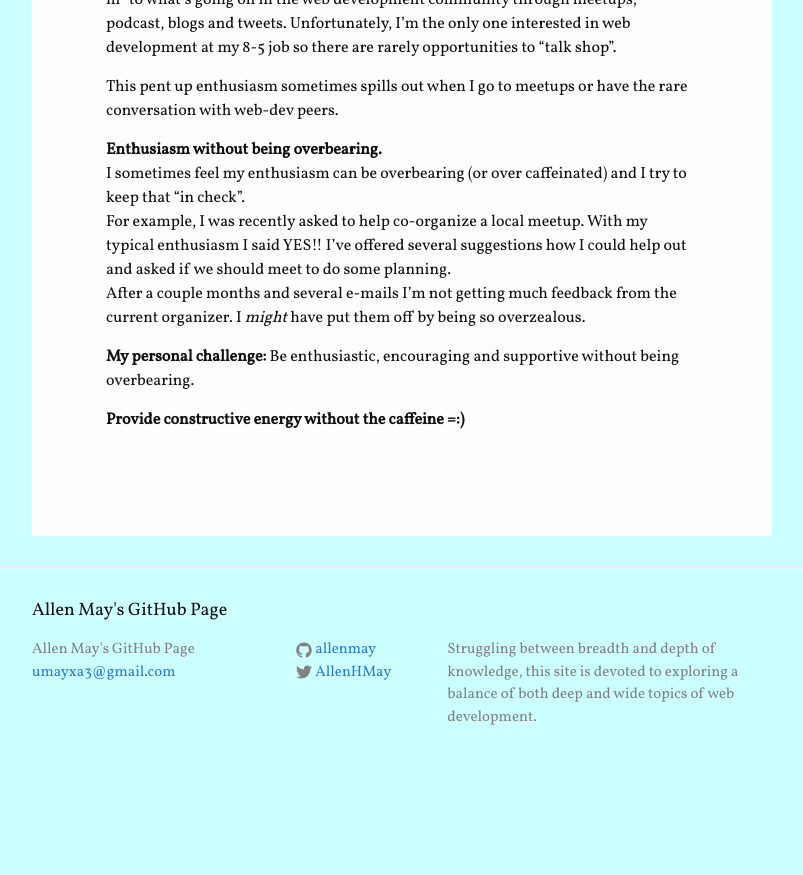
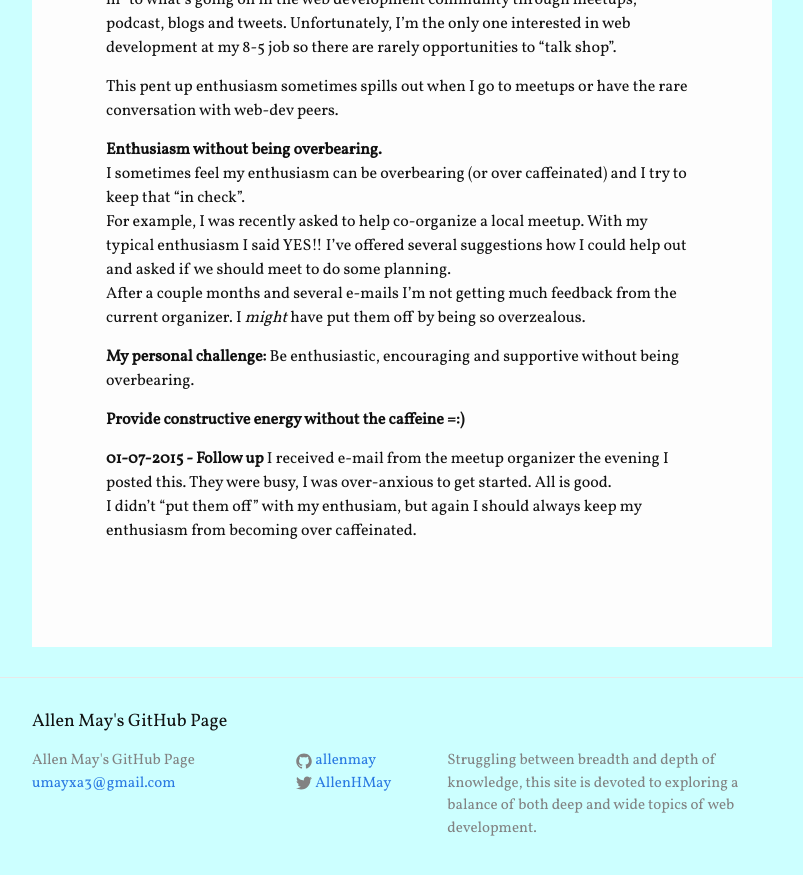
Before and after one commit to AllenMay/allenmay.github.io, a Jekyll site: the page built from _posts/2015-01-06-getting-real-enthusiasm.markdown, in a window 1280 px wide and 900 px high, scrolled down 673 px. Shown: the top 875 px of the window, without its empty margins (238-1041 px from the left). Built offline with Jekyll 4.4.1, drawn with Linux system fonts in a browser that asks for light colours; before the commit the page ends 1462 px from its top, so only the background shows below that.

Commit message:
Adding update

```diff
--- a/_posts/2015-01-06-getting-real-enthusiasm.markdown
+++ b/_posts/2015-01-06-getting-real-enthusiasm.markdown
@@ -26,5 +26,9 @@ After a couple months and several e-mails I'm not getting much feedback from the
 
 **Provide constructive energy without the caffeine =:)**
 
+**01-07-2015 - Follow up**
+I received e-mail from the meetup organizer the evening I posted this. They were busy, I was over-anxious to get started. All is good.
+I didn't "put them off" with my enthusiam, but again I should always keep my enthusiasm from becoming over caffeinated.
+
 [1]: https://gettingreal.37signals.com/
 [2]: https://twitter.com/37signals
```
